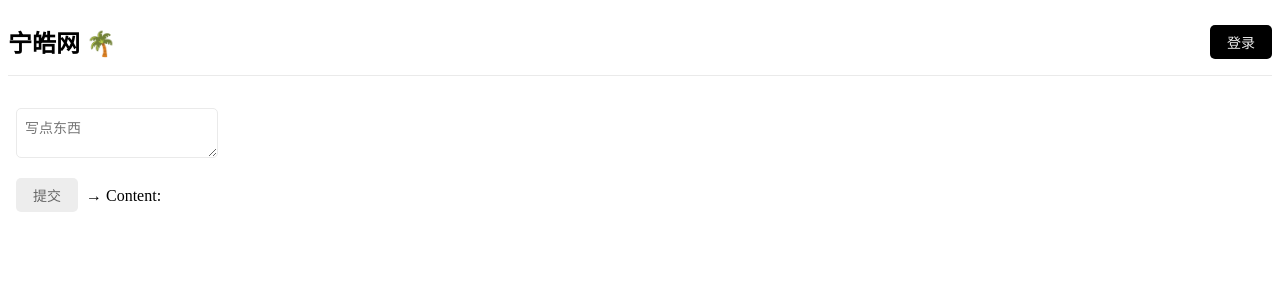
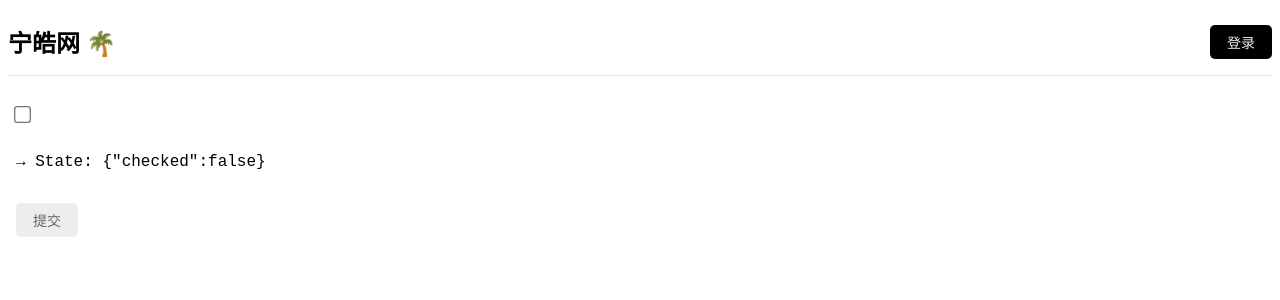
Before and after one commit to ninghao/ninghao-react-w22, a React (Create React App) app: page / in a window 1280 px wide. Shown: the top 300 px of the page. Built offline with nearby package versions, Linux system fonts and the light colour scheme.

Commit message:
复选框：Checkbox

```diff
--- a/src/app/form/app-form.tsx
+++ b/src/app/form/app-form.tsx
@@ -10,7 +10,7 @@ type AppFormProps = {};
  * 状态类型
  */
 type AppFormState = {
-  content: string;
+  checked: boolean;
 };
 
 /**
@@ -26,7 +26,7 @@ class AppForm extends Component<AppFormProps, AppFormState> {
    * 组件状态
    */
   state: AppFormState = {
-    content: '',
+    checked: false,
   };
 
   onSubmitForm = (event: FormEvent) => {
@@ -34,8 +34,8 @@ class AppForm extends Component<AppFormProps, AppFormState> {
     console.log(this.state);
   };
 
-  onContentChange = (event: FormEvent<HTMLTextAreaElement>) => {
-    this.setState({ content: event.currentTarget.value });
+  onCheckboxChange = (event: FormEvent<HTMLInputElement>) => {
+    this.setState({ checked: event.currentTarget.checked });
   };
 
   /**
@@ -46,14 +46,14 @@ class AppForm extends Component<AppFormProps, AppFormState> {
       <div>
         <form onSubmit={this.onSubmitForm}>
           <div>
-            <textarea
-              value={this.state.content}
-              onChange={this.onContentChange}
-              placeholder="写点东西"
-            ></textarea>
+            <input
+              type="checkbox"
+              checked={this.state.checked}
+              onChange={this.onCheckboxChange}
+            />
           </div>
+          <pre>→ State: {JSON.stringify(this.state)}</pre>
           <input type="submit" value="提交" />
-          <span>→ Content: {this.state.content}</span>
         </form>
       </div>
     );
```
